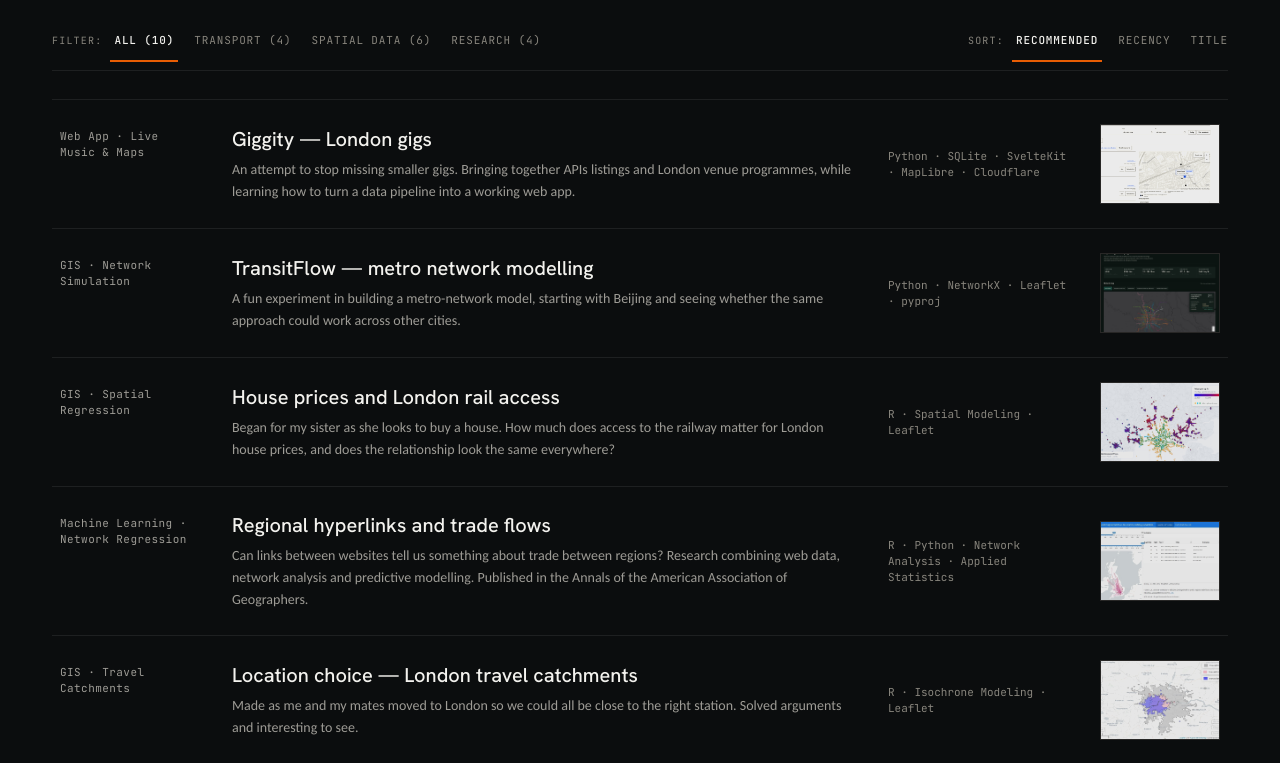
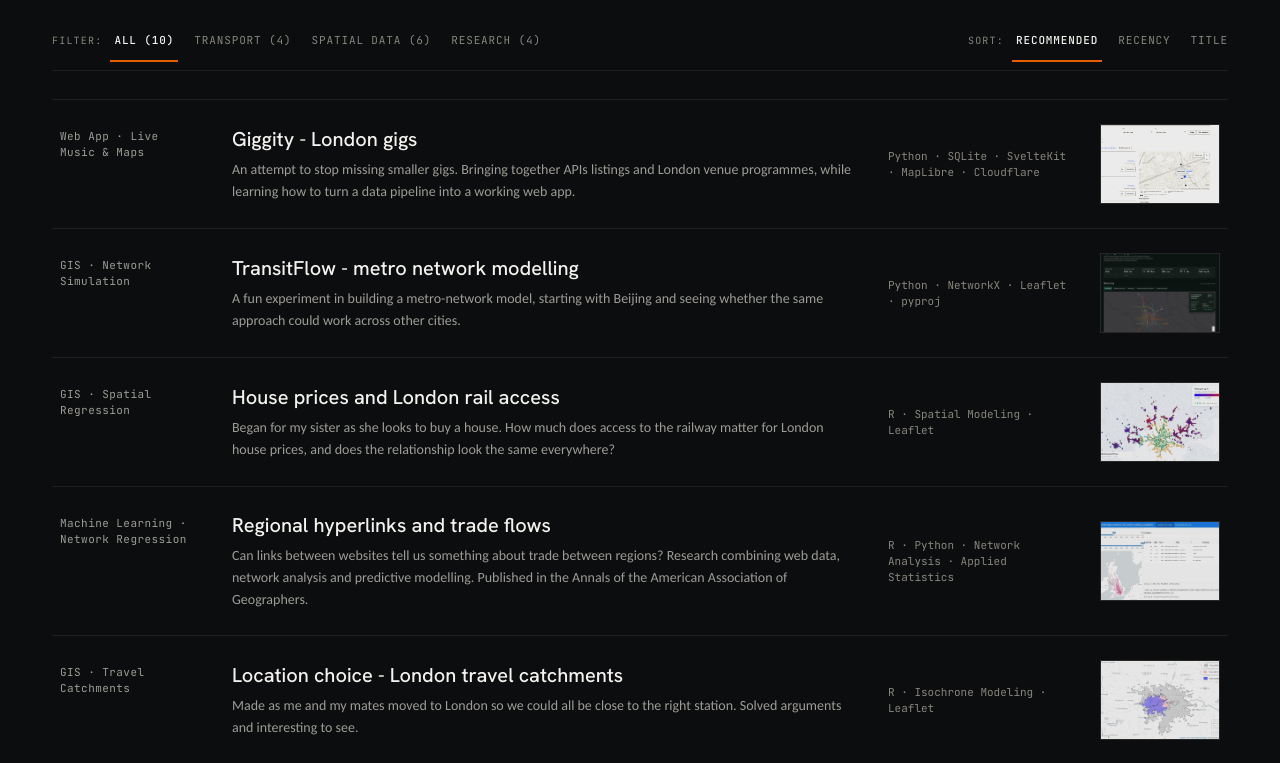
Before and after one commit to gcwillis14-coder/gcwillis14-coder.github.io, a plain HTML site: page portfolio/index.html in a window 1280 px wide. Shown: the part 360-1123 px from the top of the page. Drawn offline with Linux system fonts and the light colour scheme.

Commit message:
fix: simplify portfolio copy labels (#5)

```diff
--- a/portfolio/index.html
+++ b/portfolio/index.html
@@ -96,7 +96,7 @@
       <a class="index-row" data-slug="giggity" data-cat="transport spatial" data-year="2024" data-order="1" href="giggity.html">
         <span class="index-row__tag">Web App · Live Music &amp; Maps</span>
         <span class="index-row__body">
-          <h3>Giggity — London gigs</h3>
+          <h3>Giggity - London gigs</h3>
           <p>An attempt to stop missing smaller gigs. Bringing together APIs listings and London venue programmes, while learning how to turn a data pipeline into a working web app.</p>
         </span>
         <span class="index-row__meta">Python · SQLite · SvelteKit · MapLibre · Cloudflare</span>
@@ -107,7 +107,7 @@
       <a class="index-row" data-slug="transitflow" data-cat="transport" data-year="2023" data-order="2" href="../articles/beijing-subway-network-analytics.html">
         <span class="index-row__tag">GIS · Network Simulation</span>
         <span class="index-row__body">
-          <h3>TransitFlow — metro network modelling</h3>
+          <h3>TransitFlow - metro network modelling</h3>
           <p>A fun experiment in building a metro-network model, starting with Beijing and seeing whether the same approach could work across other cities.</p>
         </span>
         <span class="index-row__meta">Python · NetworkX · Leaflet · pyproj</span>
@@ -136,11 +136,11 @@
         <span class="index-row__preview"><img src="../img/thumbs/Hyperlinks.jpg" alt="Regional hyperlinks preview thumbnail" loading="lazy"></span>
       </a>
 
-      <!-- 5. Location choice — London travel catchments -->
+      <!-- 5. Location choice - London travel catchments -->
       <a class="index-row" data-cat="transport spatial" data-year="2021" data-order="5" href="R/London_locations.html">
         <span class="index-row__tag">GIS · Travel Catchments</span>
         <span class="index-row__body">
-          <h3>Location choice — London travel catchments</h3>
+          <h3>Location choice - London travel catchments</h3>
           <p>Made as me and my mates moved to London so we could all be close to the right station. Solved arguments and interesting to see. </p>
         </span>
         <span class="index-row__meta">R · Isochrone Modeling · Leaflet</span>
@@ -213,7 +213,7 @@
 </main>
 <footer class="footer">
   <div class="wrap footer__row">
-    <span class="footer__mark font-mono-tabular">© George Willis · Data science, spatial analysis and personal projects</span>
+    <span class="footer__mark font-mono-tabular">© George Willis · Maps &amp; Data Science</span>
     <div class="footer__links font-mono-tabular">
       <a href="mailto:gcw519email@proton.me">Email (Proton)</a>
       <a href="https://uk.linkedin.com/in/gwilisli26" target="_blank" rel="noopener">LinkedIn</a>
```
Also changed, not shown: about/index.html (+1 -1 lines), articles/beijing-subway-network-analytics.html (+1 -1 lines), articles/index.html (+1 -1 lines), index.html (+4 -4 lines), portfolio/giggity.html (+1 -1 lines), publications/index.html (+1 -1 lines).
